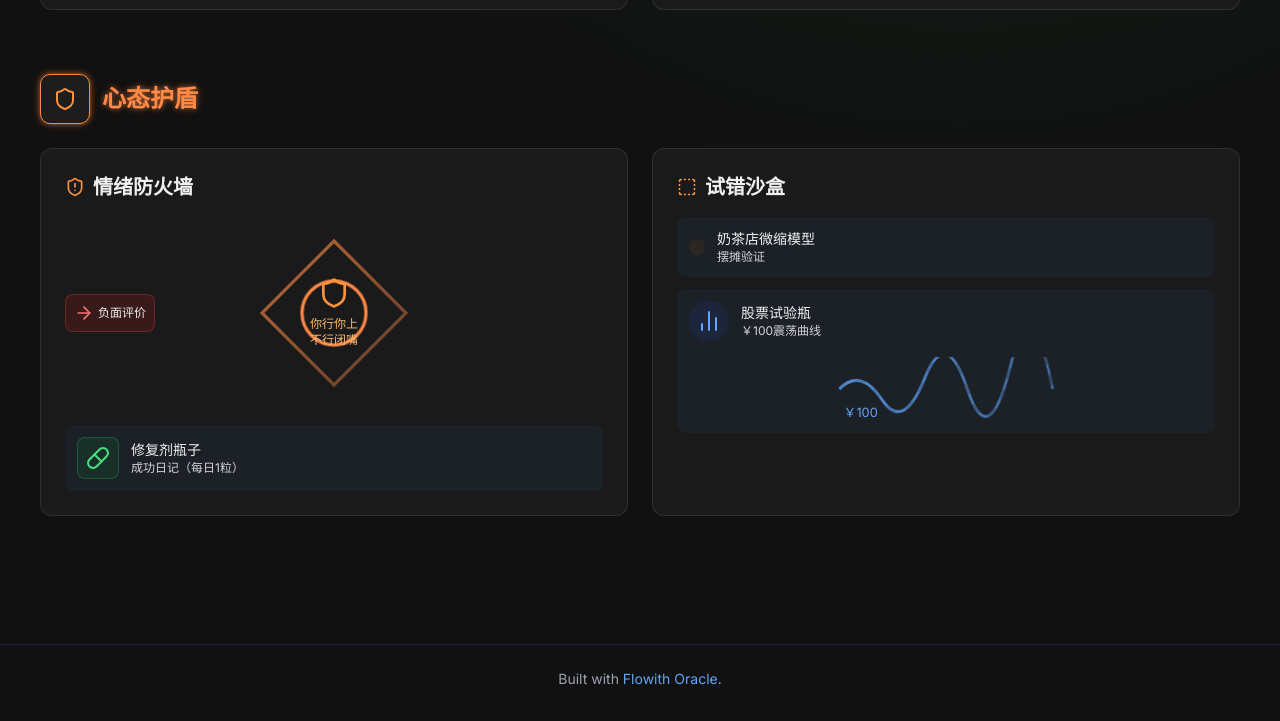
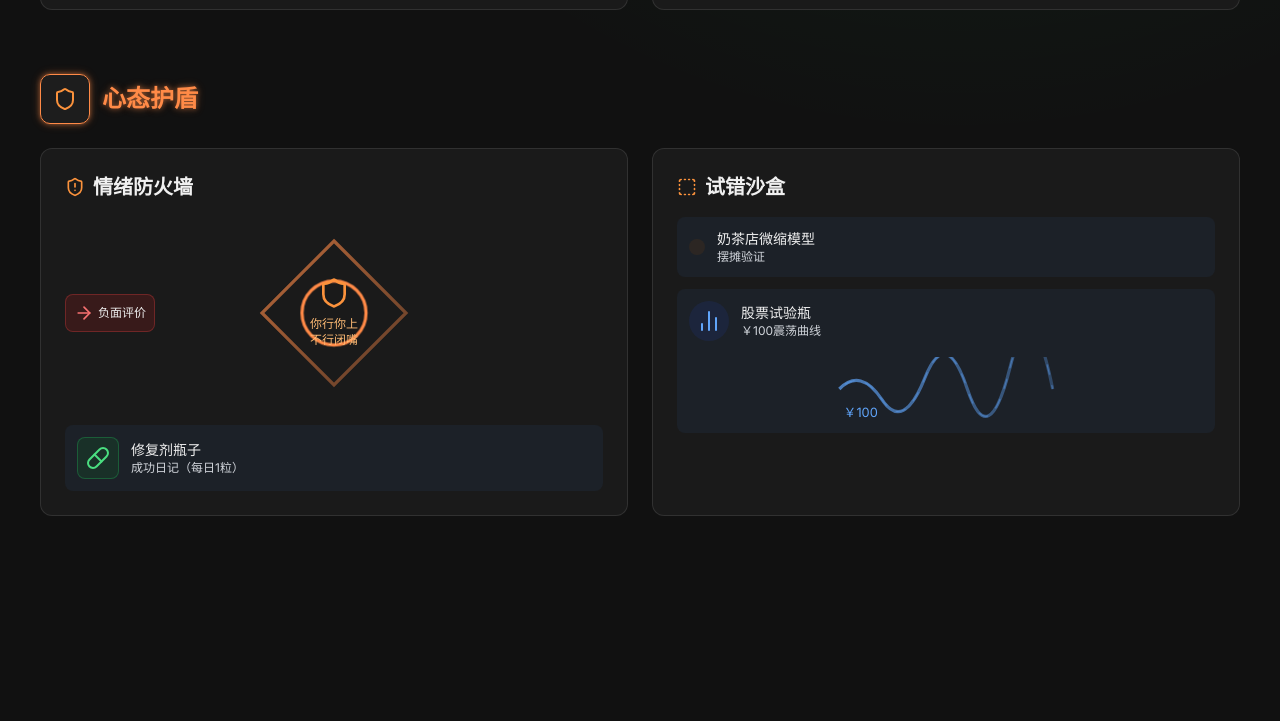
Before and after one commit to evanervx/seek, a plain HTML site: page jianghushuo/2025/202503/jianghushuo20250311.html in a window 1280 px wide. Shown: the part 2970-3691 px from the top of the page. After the commit the page ends 3614 px from the top, so only its background shows below. Drawn offline with nearby package versions, Linux system fonts and the light colour scheme.

Commit message:
Update jianghushuo20250311.html

```diff
--- a/jianghushuo/2025/202503/jianghushuo20250311.html
+++ b/jianghushuo/2025/202503/jianghushuo20250311.html
@@ -1036,9 +1036,7 @@
         </section>
     </main>
 
-    <footer class="py-6 px-4 text-center text-gray-400 text-sm border-t border-gray-800">
-        <p class="mb-2">Built with <a href="https://flowith.net" class="text-blue-400 hover:underline">Flowith Oracle</a>.</p>
-    </footer>
+
 
     <script>
         // 初始化Lucide图标
```
